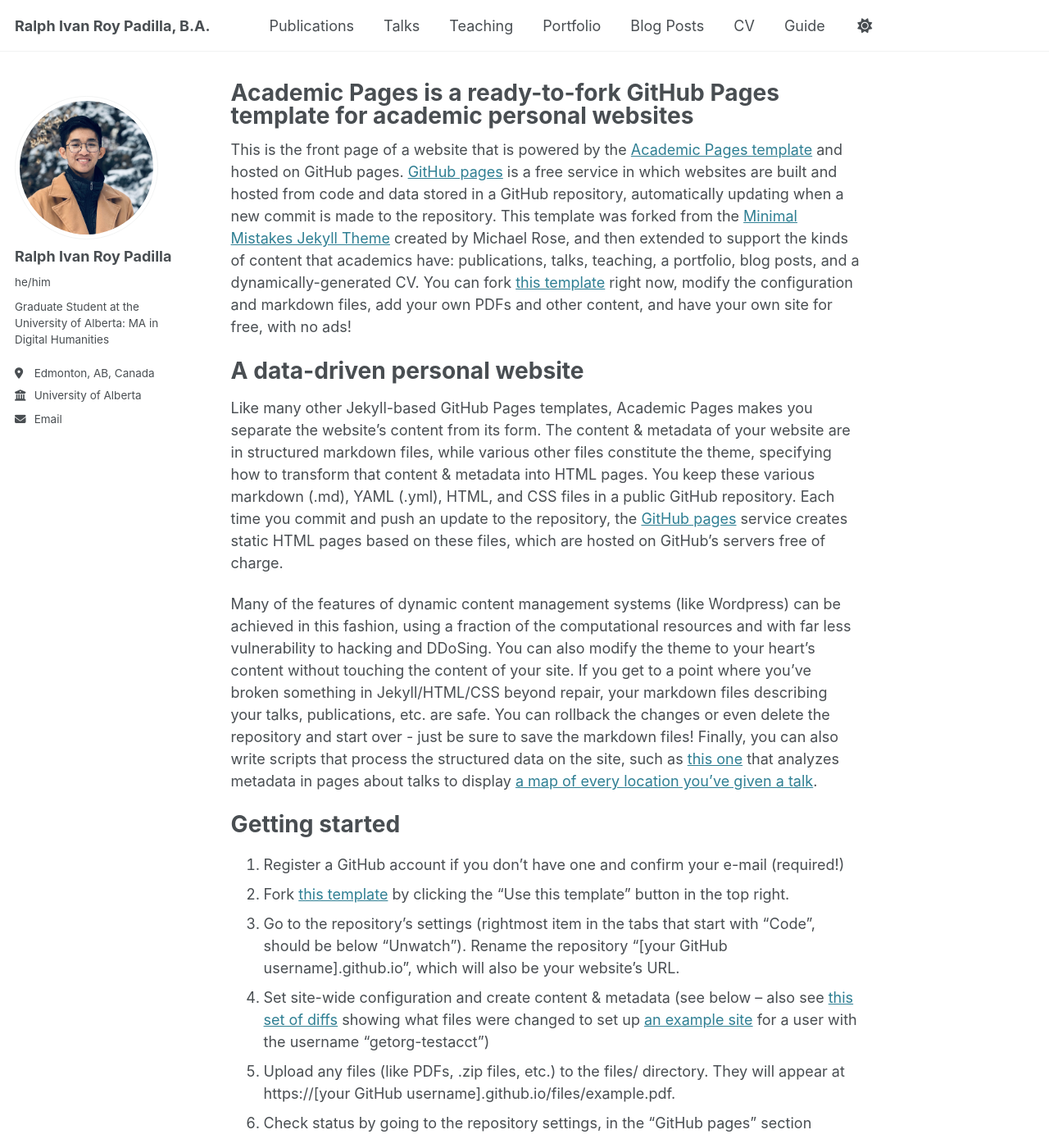
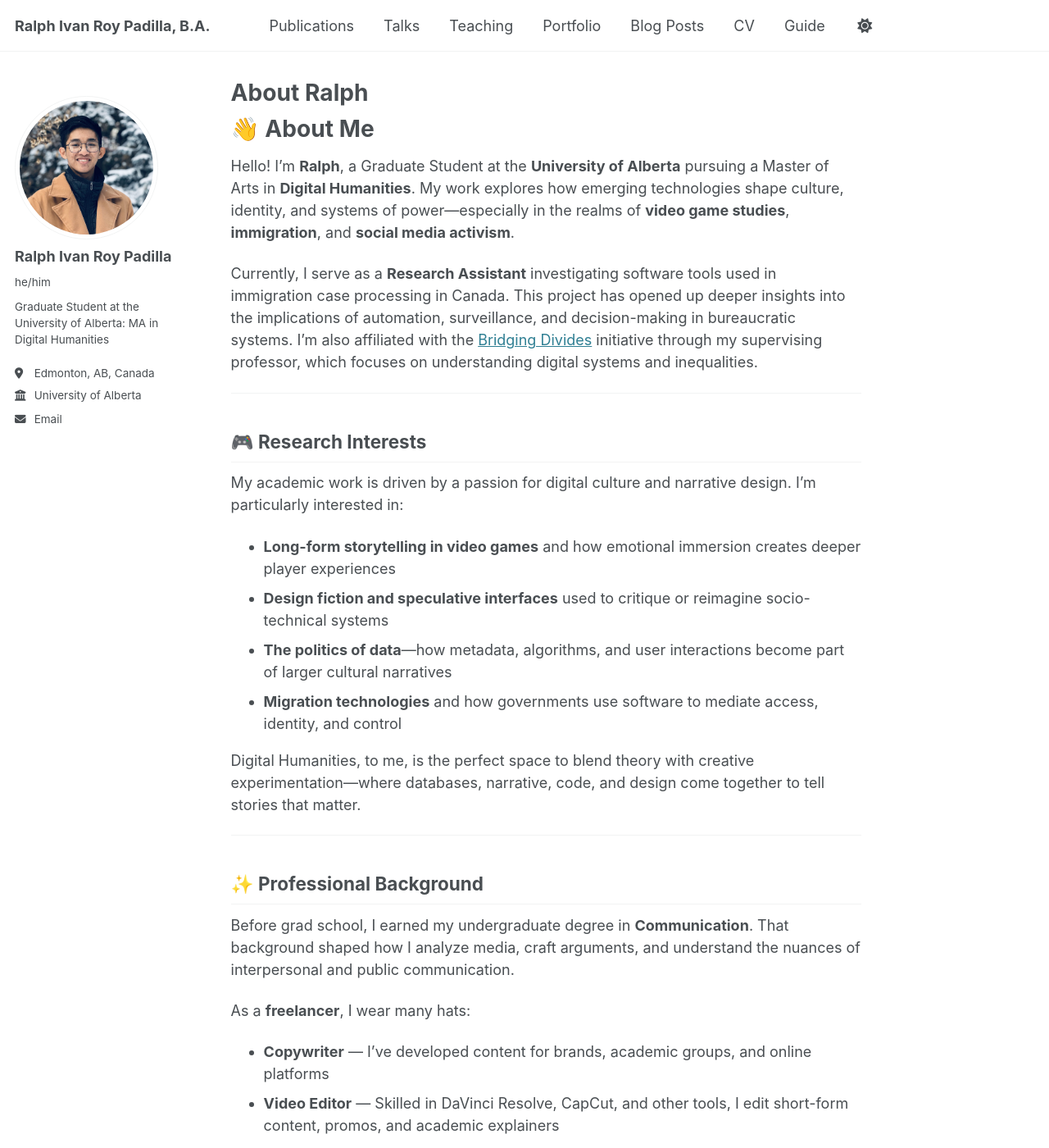
Before and after one commit to ralphiva/ralphiva, a Jekyll site: the page built from _pages/about.md, in a window 1280 px wide and 1400 px high. Shown: the whole window at 82% size. Built offline with Jekyll 4.4.1, drawn with Linux system fonts in a browser that asks for light colours; some of the changed text lies outside the part shown.

Commit message:
Update about.md

```diff
--- a/_pages/about.md
+++ b/_pages/about.md
@@ -1,49 +1,74 @@
 ---
 permalink: /
-title: "Academic Pages is a ready-to-fork GitHub Pages template for academic personal websites"
+title: "About Ralph"
 author_profile: true
 redirect_from:
   - /about/
   - /about.html
 ---
 
-This is the front page of a website that is powered by the [Academic Pages template](https://github.com/academicpages/academicpages.github.io) and hosted on GitHub pages. [GitHub pages](https://pages.github.com) is a free service in which websites are built and hosted from code and data stored in a GitHub repository, automatically updating when a new commit is made to the repository. This template was forked from the [Minimal Mistakes Jekyll Theme](https://mmistakes.github.io/minimal-mistakes/) created by Michael Rose, and then extended to support the kinds of content that academics have: publications, talks, teaching, a portfolio, blog posts, and a dynamically-generated CV. You can fork [this template](https://github.com/academicpages/academicpages.github.io) right now, modify the configuration and markdown files, add your own PDFs and other content, and have your own site for free, with no ads!
+# 👋 About Me
 
-A data-driven personal website
-======
-Like many other Jekyll-based GitHub Pages templates, Academic Pages makes you separate the website's content from its form. The content & metadata of your website are in structured markdown files, while various other files constitute the theme, specifying how to transform that content & metadata into HTML pages. You keep these various markdown (.md), YAML (.yml), HTML, and CSS files in a public GitHub repository. Each time you commit and push an update to the repository, the [GitHub pages](https://pages.github.com/) service creates static HTML pages based on these files, which are hosted on GitHub's servers free of charge.
+Hello! I’m **Ralph**, a Graduate Student at the **University of Alberta** pursuing a Master of Arts in **Digital Humanities**. My work explores how emerging technologies shape culture, identity, and systems of power—especially in the realms of **video game studies**, **immigration**, and **social media activism**.
 
-Many of the features of dynamic content management systems (like Wordpress) can be achieved in this fashion, using a fraction of the computational resources and with far less vulnerability to hacking and DDoSing. You can also modify the theme to your heart's content without touching the content of your site. If you get to a point where you've broken something in Jekyll/HTML/CSS beyond repair, your markdown files describing your talks, publications, etc. are safe. You can rollback the changes or even delete the repository and start over - just be sure to save the markdown files! Finally, you can also write scripts that process the structured data on the site, such as [this one](https://github.com/academicpages/academicpages.github.io/blob/master/talkmap.ipynb) that analyzes metadata in pages about talks to display [a map of every location you've given a talk](https://academicpages.github.io/talkmap.html).
+Currently, I serve as a **Research Assistant** investigating software tools used in immigration case processing in Canada. This project has opened up deeper insights into the implications of automation, surveillance, and decision-making in bureaucratic systems. I'm also affiliated with the [Bridging Divides](https://sites.google.com/ualberta.ca/bridgingdividesuofa/home) initiative through my supervising professor, which focuses on understanding digital systems and inequalities.
 
-Getting started
-======
-1. Register a GitHub account if you don't have one and confirm your e-mail (required!)
-1. Fork [this template](https://github.com/academicpages/academicpages.github.io) by clicking the "Use this template" button in the top right.
-1. Go to the repository's settings (rightmost item in the tabs that start with "Code", should be below "Unwatch"). Rename the repository "[your GitHub username].github.io", which will also be your website's URL.
-1. Set site-wide configuration and create content & metadata (see below -- also see [this set of diffs](http://archive.is/3TPas) showing what files were changed to set up [an example site](https://getorg-testacct.github.io) for a user with the username "getorg-testacct")
-1. Upload any files (like PDFs, .zip files, etc.) to the files/ directory. They will appear at https://[your GitHub username].github.io/files/example.pdf.
-1. Check status by going to the repository settings, in the "GitHub pages" section
+---
 
-Site-wide configuration
-------
-The main configuration file for the site is in the base directory in [_config.yml](https://github.com/academicpages/academicpages.github.io/blob/master/_config.yml), which defines the content in the sidebars and other site-wide features. You will need to replace the default variables with ones about yourself and your site's github repository. The configuration file for the top menu is in [_data/navigation.yml](https://github.com/academicpages/academicpages.github.io/blob/master/_data/navigation.yml). For example, if you don't have a portfolio or blog posts, you can remove those items from that navigation.yml file to remove them from the header.
+## 🎮 Research Interests
 
-Create content & metadata
-------
-For site content, there is one markdown file for each type of content, which are stored in directories like _publications, _talks, _posts, _teaching, or _pages. For example, each talk is a markdown file in the [_talks directory](https://github.com/academicpages/academicpages.github.io/tree/master/_talks). At the top of each markdown file is structured data in YAML about the talk, which the theme will parse to do lots of cool stuff. The same structured data about a talk is used to generate the list of talks on the [Talks page](https://academicpages.github.io/talks), each [individual page](https://academicpages.github.io/talks/2012-03-01-talk-1) for specific talks, the talks section for the [CV page](https://academicpages.github.io/cv), and the [map of places you've given a talk](https://academicpages.github.io/talkmap.html) (if you run this [python file](https://github.com/academicpages/academicpages.github.io/blob/master/talkmap.py) or [Jupyter notebook](https://github.com/academicpages/academicpages.github.io/blob/master/talkmap.ipynb), which creates the HTML for the map based on the contents of the _talks directory).
+My academic work is driven by a passion for digital culture and narrative design. I’m particularly interested in:
 
-**Markdown generator**
+- **Long-form storytelling in video games** and how emotional immersion creates deeper player experiences
+- **Design fiction and speculative interfaces** used to critique or reimagine socio-technical systems
+- **The politics of data**—how metadata, algorithms, and user interactions become part of larger cultural narratives
+- **Migration technologies** and how governments use software to mediate access, identity, and control
 
-The repository includes [a set of Jupyter notebooks](https://github.com/academicpages/academicpages.github.io/tree/master/markdown_generator
-) that converts a CSV containing structured data about talks or presentations into individual markdown files that will be properly formatted for the Academic Pages template. The sample CSVs in that directory are the ones I used to create my own personal website at stuartgeiger.com. My usual workflow is that I keep a spreadsheet of my publications and talks, then run the code in these notebooks to generate the markdown files, then commit and push them to the GitHub repository.
+Digital Humanities, to me, is the perfect space to blend theory with creative experimentation—where databases, narrative, code, and design come together to tell stories that matter.
 
-How to edit your site's GitHub repository
-------
-Many people use a git client to create files on their local computer and then push them to GitHub's servers. If you are not familiar with git, you can directly edit these configuration and markdown files directly in the github.com interface. Navigate to a file (like [this one](https://github.com/academicpages/academicpages.github.io/blob/master/_talks/2012-03-01-talk-1.md) and click the pencil icon in the top right of the content preview (to the right of the "Raw | Blame | History" buttons). You can delete a file by clicking the trashcan icon to the right of the pencil icon. You can also create new files or upload files by navigating to a directory and clicking the "Create new file" or "Upload files" buttons.
+---
 
-Example: editing a markdown file for a talk
-![Editing a markdown file for a talk](/images/editing-talk.png)
+## ✨ Professional Background
 
-For more info
-------
-More info about configuring Academic Pages can be found in [the guide](https://academicpages.github.io/markdown/), the [growing wiki](https://github.com/academicpages/academicpages.github.io/wiki), and you can always [ask a question on GitHub](https://github.com/academicpages/academicpages.github.io/discussions). The [guides for the Minimal Mistakes theme](https://mmistakes.github.io/minimal-mistakes/docs/configuration/) (which this theme was forked from) might also be helpful.
+Before grad school, I earned my undergraduate degree in **Communication**. That background shaped how I analyze media, craft arguments, and understand the nuances of interpersonal and public communication.
+
+As a **freelancer**, I wear many hats:
+
+- **Copywriter** — I’ve developed content for brands, academic groups, and online platforms
+- **Video Editor** — Skilled in DaVinci Resolve, CapCut, and other tools, I edit short-form content, promos, and academic explainers
+- **Graphic Designer** — With experience in Canva, Illustrator, and Photoshop, I create everything from social media assets to pitch decks and visual identity kits
+
+These skills let me bridge academic work and real-world communication—translating complex ideas into engaging visual and textual formats.
+
+---
+
+## 📚 Undergraduate Foundations
+
+Here’s a little throwback to how I described myself during my undergraduate years:
+
+> As a communication enthusiast, I possess a keen understanding of the intricacies of human interaction and expression. My education equipped me with skills in public speaking, media analysis, and rhetoric. I learned to craft compelling messages, structure persuasive arguments, and adapt communication strategies across different contexts. My vision was (and still is) to harness the power of speech and media to create meaningful connections and drive positive change.
+
+---
+
+## 💡 Current Goals
+
+At this point in my academic and professional journey, I’m focused on:
+
+- Publishing work that bridges research and design
+- Building projects that explore emotional mapping in games and speculative futures
+- Collaborating with researchers, creatives, and developers
+- Remaining critically engaged with the tools we use, the stories we tell, and the systems we build
+
+I’m especially interested in how emotional data is collected, represented, and interpreted in digital spaces—and how this affects our sense of self and community.
+
+---
+
+## 📫 Let’s Connect
+
+I’m always open to conversations, collaborations, and shared explorations—whether it’s about game narratives, research ethics in tech, or storytelling across media.
+
+If you're working on a project or just want to chat about ideas, don’t hesitate to reach out.
+
+---
+
+_This site is part of an ongoing portfolio and research archive—stay tuned for updates, writing samples, and project demos._
```
